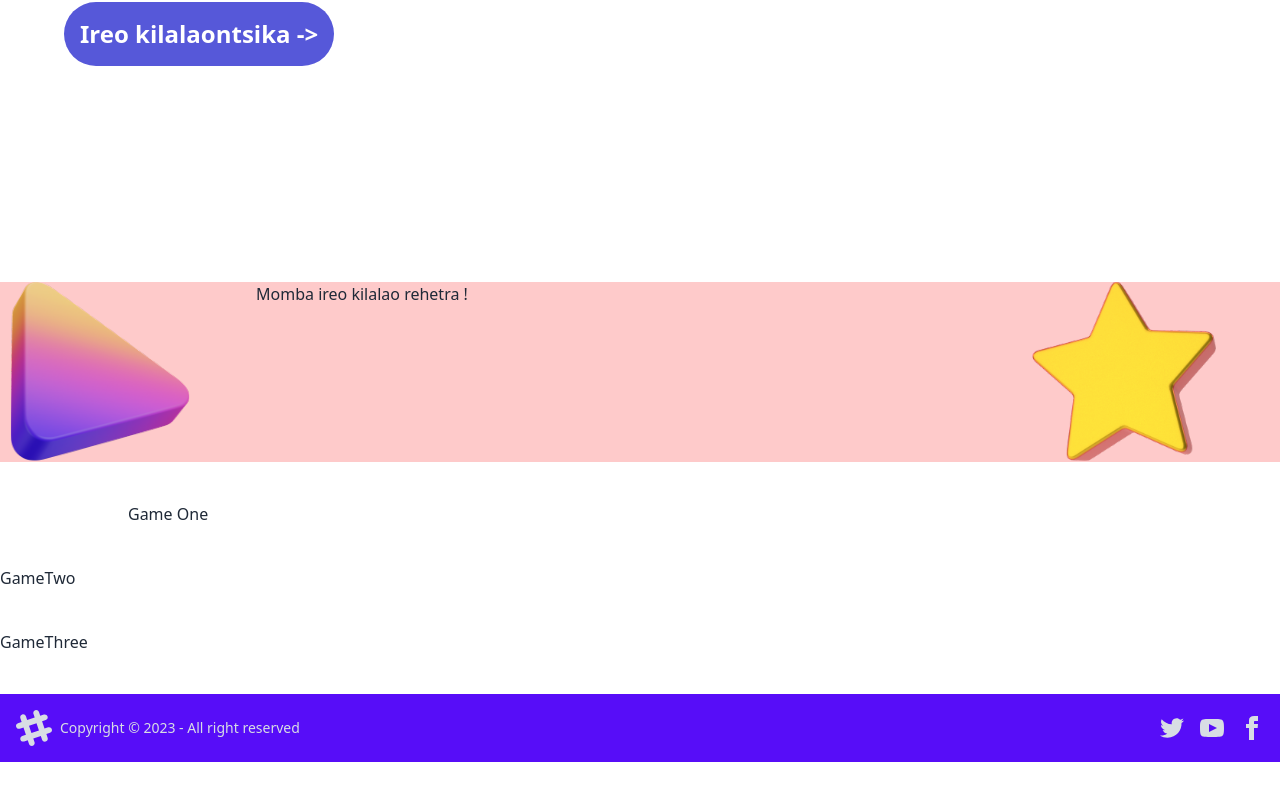
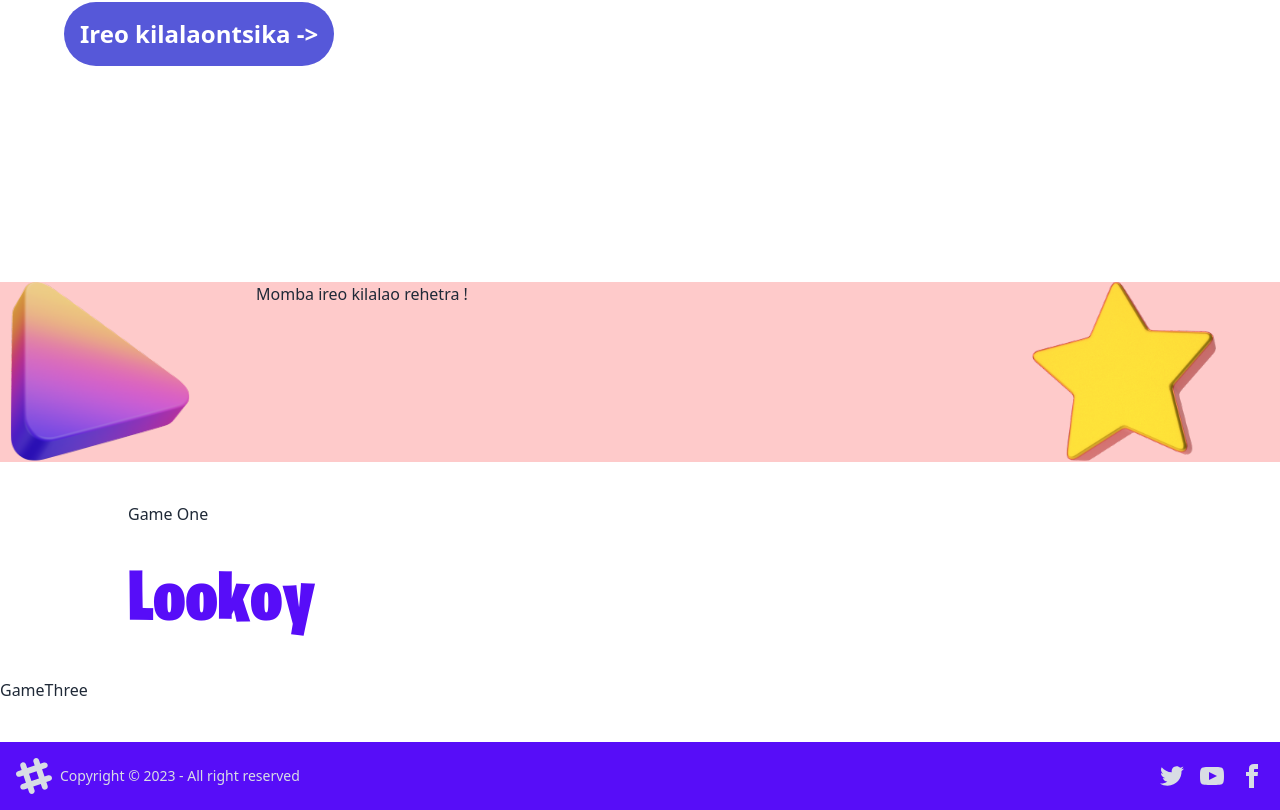
Before and after one commit to thony32/react-wcc-s2-3D, a React (Vite) app: page / in a window 1280 px wide. Shown: the part 658-1468 px from the top of the page. Before the commit the page ends 1420 px from the top, so only its background shows below. Built offline with nearby package versions, Linux system fonts and the light colour scheme.

Commit message:
game twoe

```diff
--- a/src/components/GameTwo.tsx
+++ b/src/components/GameTwo.tsx
@@ -1,6 +1,19 @@
 function GameTwo() {
   return (
-    <div>GameTwo</div>
+    <div className="px-[10%]">
+      <div>
+        <h1 className="fortnite text-7xl text-primary">Lookoy</h1>
+      </div>
+      <div>
+        {/* svgs */}
+        <div>
+          {/* Boys */}
+          <div>
+
+          </div>
+        </div>
+      </div>
+    </div>
   )
 }
 
```
Also changed, not shown: src/assets/gars.svg.
